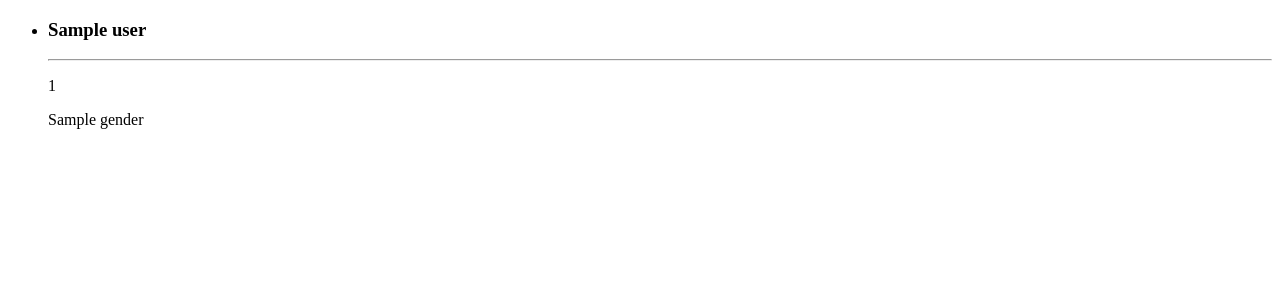
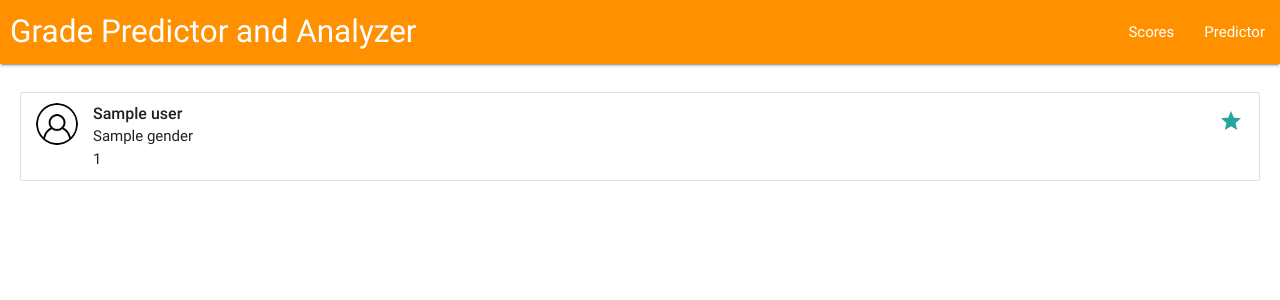
Before and after one commit to shreyasnbhat/education-engineering, a Flask app: template app/templates/users.html in a window 1280 px wide. Shown: the top 300 px of the page. Run offline with Flask 2, Linux system fonts and the light colour scheme; the template is opened without the code that fills it: most values are stand-ins (such as "Sample title", 1, 10 or a date in 2020).

Commit message:
feat:Updated Design of User page

```diff
--- a/app/static/css/home_styles.css
+++ b/app/static/css/home_styles.css
@@ -21,3 +21,7 @@
     padding: 10px;
     margin: 10px;
 }
+
+.image-icon-list {
+    padding: 10px;
+}
--- a/app/templates/homepage.html
+++ b/app/templates/homepage.html
@@ -12,10 +12,10 @@
 <body>
 <nav>
     <div class="nav-wrapper orange accent-3">
-        <a href="#" class="brand-logo title-style">Grade Predictor and Analyzer</a>
+        <a href="/" class="brand-logo title-style">Grade Predictor and Analyzer</a>
         <ul id="nav-mobile" class="right hide-on-med-and-down">
             <li class="large-font"><a href="/users">Scores</a></li>
-            <li class="large-font"><a href="#">Predictor</a></li>
+            <li class="large-font"><a href="/predictions">Predictor</a></li>
         </ul>
     </div>
 </nav>
--- a/app/templates/users.html
+++ b/app/templates/users.html
@@ -3,22 +3,38 @@
 <head>
     <meta charset="UTF-8">
     <title>Users</title>
+
+    <link href="{{url_for('static', filename='css/materialize.min.css')}}" rel="stylesheet">
+    <link href="{{url_for('static', filename='css/home_styles.css')}}" rel="stylesheet">
+    <link href="https://fonts.googleapis.com/icon?family=Material+Icons" rel="stylesheet">
+
 </head>
 <body>
-        {%  if users %}
-        <ul>
+<nav>
+    <div class="nav-wrapper orange accent-3">
+        <a href="/" class="brand-logo title-style">Grade Predictor and Analyzer</a>
+        <ul id="nav-mobile" class="right hide-on-med-and-down">
+            <li class="large-font"><a href="/users">Scores</a></li>
+            <li class="large-font"><a href="/predictions">Predictor</a></li>
+        </ul>
+    </div>
+</nav>
+<div class="block-style">
+    {% if users %}
+    <ul class="collection">
         {% for i in users %}
-            <li>
-                <h3>{{i.name}}</h3>
-        <hr>
-                <p>{{i.id}}</p>
-                <p>{{i.gender}}</p>
-            </li>
-        {% endfor %}
-        </ul>
-
-            {% else %}
-            <h3>Welcome to the Users page!</h3>
-        {% endif %}
+        <li class="collection-item avatar">
+            <img src="static/img/user_placeholder.png" alt="" class="circle"><span
+                class="title"><strong>{{i.name}}</strong></span>
+            <p>{{i.gender}} <br>
+                {{i.id}}
+            </p>
+            <a href="#!" class="secondary-content"><i class="material-icons">grade</i></a>
+            {% endfor %}
+    </ul>
+    {% else %}
+    <h3>Welcome to the Users page!</h3>
+    {% endif %}
+</div>
 </body>
 </html>
--- a/app/views.py
+++ b/app/views.py
@@ -1,8 +1,7 @@
 from flask import render_template
-from sqlalchemy import create_engine
 from sqlalchemy.orm import sessionmaker
 from app import app
-from db_models import Base, Student,engine
+from models import Student,engine
 
 '''Final Configuration'''
 DBSession = sessionmaker(bind=engine)
@@ -15,10 +14,9 @@ def getHomePage():
 
 @app.route('/users')
 def getScores():
+    #Get all user here and display
     users = session.query(Student).all()
-    print users
     return render_template('users.html', users = users)
-
 
 @app.route('/predictions')
 def getPredictions():
--- a/run.py
+++ b/run.py
@@ -1,4 +1,4 @@
 from app import app
 
 app.debug = True
-app.run(host='0.0.0.0', port=5000)
+app.run(host='127.0.0.1', port=5000)
```
Also changed, not shown: models.py (renamed from db_models.py, +9 -12 lines), app.db, app/static/img/user_placeholder.png (added).
